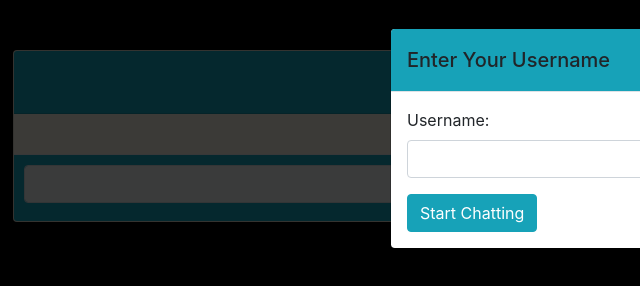
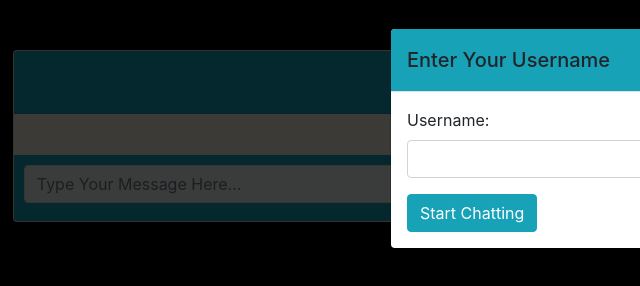
Before and after one commit to mitansh0000/cheche, a website: page public/index.html in a window 1280 px wide. Shown: the full height of the page, 0-640 px from the left. Drawn offline with nearby package versions, Linux system fonts and the light colour scheme; no server answers.

Commit message:
Update index.html

```diff
--- a/public/index.html
+++ b/public/index.html
@@ -80,7 +80,7 @@
     </div>
     <form id="form" class="card-footer bg-info">
       <div class="input-group">
-        <input id="messageInput" type="text" class="form-control" autocomplete="off" disabled>
+        <input id="messageInput" placeholder="Type Your Message Here..."type="text" class="form-control" autocomplete="off" disabled>
         <div class="input-group-append">
             <label id="sendImageLabel" class="btn btn-primary bg-info" for="fileInput">
                 <i class="fas fa-image"></i> <!-- Font Awesome image icon -->
```
